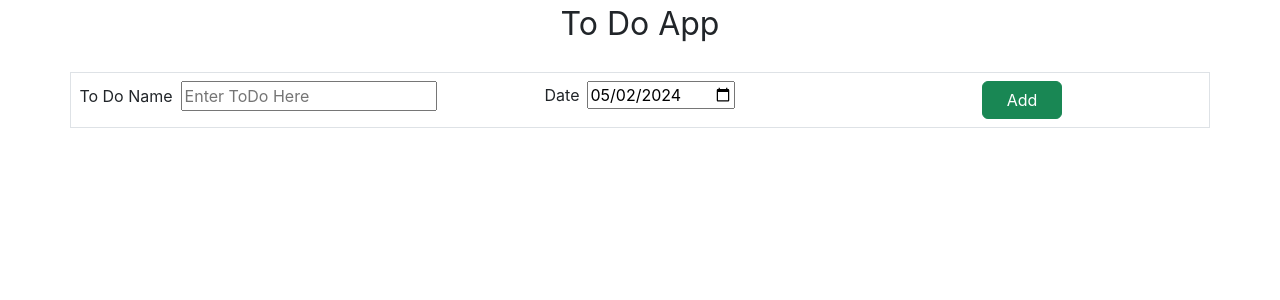
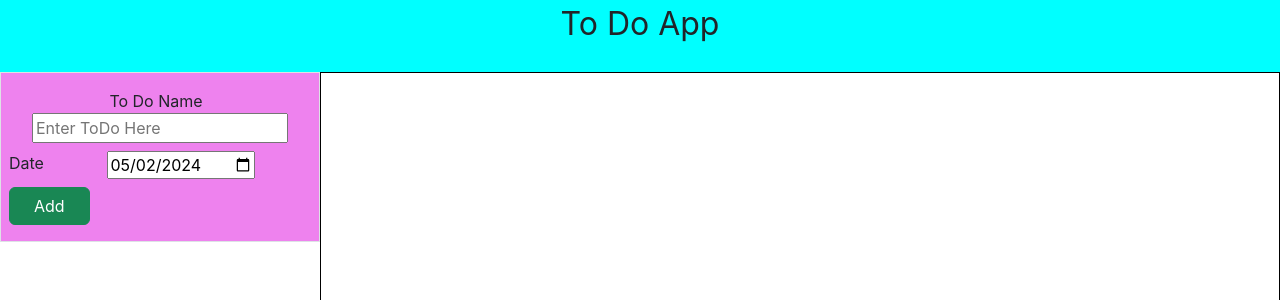
Before and after one commit to pruthvi-gadhave/ReactPractise, a React (Create React App) app in the folder react-practise/todo-app/: page / in a window 1280 px wide. Shown: the top 300 px of the page. Built offline with nearby package versions, Linux system fonts and the light colour scheme.

Commit message:
change in ui

```diff
--- /dev/null
+++ b/react-practise/todo-app/src/App.css
@@ -0,0 +1,6 @@
+.todo-display{
+
+    border: 1px solid black;
+    height: 61vh;
+    overflow: auto;
+}
--- a/react-practise/todo-app/src/App.js
+++ b/react-practise/todo-app/src/App.js
@@ -4,6 +4,7 @@ import ToDoForm from "./components/ToDoForm";
 import ToDoItems from "./components/ToDoItems";
 import { getLocalStorageSData, saveToLocalStorage } from "./services/localService";
 import TodoService from "./services/TodoService";
+import "./App.css";
 
 function App ()  {
 
@@ -61,8 +62,11 @@ const updateToDo = (toDo) => {
    const toDo = todoList.find( todo => todo.id === id);
    return toDo ;
   }
-  return (<>
- <AppName/>
+  return (
+  <>
+  <AppName/>
+  <div className="d-flex">
+  <div className="todo-form w-25">
   <ToDoForm
    handleAddTodo={handleAddTodo}
    updateToDo ={updateToDo}
@@ -70,12 +74,18 @@ const updateToDo = (toDo) => {
   toDoId={toDoId}
   editedToDo ={editedToDo}
    />
+  </div>
+  <div className="todo-display w-75 ">
+
   <ToDoItems
   todoList ={todoList}
   handleDeleteToDo={handleDeleteToDo}
   handleEditToDo={handleEditToDo}
+  />
 
-  />
+  </div>
+  </div>
+
   </>
   )
 }
--- a/react-practise/todo-app/src/components/AppName.css
+++ b/react-practise/todo-app/src/components/AppName.css
@@ -1,3 +1,4 @@
 .todo-heading{
     font-size: xx-large;
+    background-color: aqua;
   }
--- /dev/null
+++ b/react-practise/todo-app/src/components/ToDoForm.css
@@ -0,0 +1,3 @@
+.todo-form-container {
+    background-color: violet;
+}
--- a/react-practise/todo-app/src/components/ToDoForm.jsx
+++ b/react-practise/todo-app/src/components/ToDoForm.jsx
@@ -1,5 +1,6 @@
 import { useEffect, useState } from "react";
 import { generateUniqueId } from "../helpers/Helper";
+import "./ToDoForm.css"
 
 function ToDoForm({ handleAddTodo ,updateToDo ,isEditClicked  ,editedToDo   }) {
 
@@ -59,19 +60,18 @@ function ToDoForm({ handleAddTodo ,updateToDo ,isEditClicked  ,editedToDo   }) {
 
     return (
         <div>
+            <div className="container todo-form-container text-center border p-2">
+              <form className="">
 
-            <div className="container text-center border p-2">
-              <form className="">
-              <div className="row ">
-                    <div className="col-4">
+                    <div className="col-12 my-2">
                         <label className="me-2">To Do Name</label>
                         <input type="text" placeholder="Enter ToDo Here" name="name" value={toDoName.name} onChange={handleToDoName}  />
                     </div>
-                    <div className="col-4">
-                    <label className="me-2">Date </label>
+                    <div className="col-12 my-2 ">
+                    <label className="me-2 float-lg-start">Date </label>
                         <input type="date" value={toDoName.dueDate} name="dueDate" onChange={handleToDoName}></input>
                     </div>
-                    <div className="col-4">
+                    <div className="col-12 my-2 text-lg-start ">
                        {
                         (!isEditClicked ? (
                             <button type="button" className=" btn btn-success px-4 " onClick={handleAdd}>Add</button>
@@ -83,7 +83,7 @@ function ToDoForm({ handleAddTodo ,updateToDo ,isEditClicked  ,editedToDo   }) {
                         )
                        }
                     </div>
-                </div>
+
               </form>
             </div>
 
--- /dev/null
+++ b/react-practise/todo-app/src/components/ToDoItem.css
@@ -0,0 +1,6 @@
+.grid-container{
+    display: inline-grid;
+  grid-template-columns: auto auto auto;
+
+  padding: 10px;
+}
--- a/react-practise/todo-app/src/components/ToDoItem.jsx
+++ b/react-practise/todo-app/src/components/ToDoItem.jsx
@@ -1,36 +1,46 @@
 import { useState } from "react"
+import "./ToDoItem.css"
 
-function ToDoItem( {todoName ,handleDeleteToDo ,handleEditToDo }) {
+function ToDoItem({ todoName, handleDeleteToDo, handleEditToDo }) {
 
 
-    const [isEditClicked ,setisEditClicked] =useState(false) ;
+    const [isEditClicked, setisEditClicked] = useState(false);
 
     const handleDelete = (e) => {
         handleDeleteToDo(e.target.id)
     }
 
-    const handleEdit =(e) => {debugger
-            setisEditClicked(true) ;
-            const toDoId  = e.target.id ;
+    const handleEdit = (e) => {
+        debugger
+        setisEditClicked(true);
+        const toDoId = e.target.id;
 
-            handleEditToDo(toDoId)
+        handleEditToDo(toDoId)
     }
-    return(
-        <div className="container text-center p-2">
-            {console.log(todoName)}
-        <div className="row" id={todoName.id}>
-            <div className="col-4">
-               {todoName.name}
+    return (
+
+        <>
+
+        {/* <div className="grid-container">
+        <div>1</div>
+        <div>1</div>
+        <div>1</div>
+        <div>1</div>
+        </div> */}
+        <div className="grid-container">
+         <div className="card-body p-4 border m-2 bg-body-secondary">
+                <h5 className="card-title" >{todoName.dueDate}</h5>
+                <p className="card-text">{todoName.name}</p>
+                <div className="">
+                    <button id={todoName.id} className=" btn btn-danger" onClick={handleDelete}>Delete</button>
+                    <button id={todoName.id} className=" btn btn-primary ms-2" onClick={handleEdit}>Edit</button>
+                </div>
             </div>
-            <div className="col-4">
-               {todoName.dueDate}
-            </div>
-            <div className="col-4">
-                <button id={todoName.id} className=" btn btn-danger" onClick={handleDelete}>Delete</button>
-                <button id={todoName.id} className=" btn btn-primary ms-2" onClick={handleEdit}>Edit</button>
-            </div>
+
         </div>
-    </div>
+
+        </>
+
     )
 }
 
```
Also changed, not shown: 1 other file (tests, documents, lock files or other folders).
